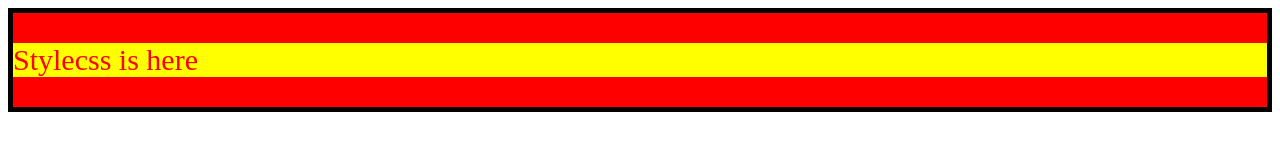
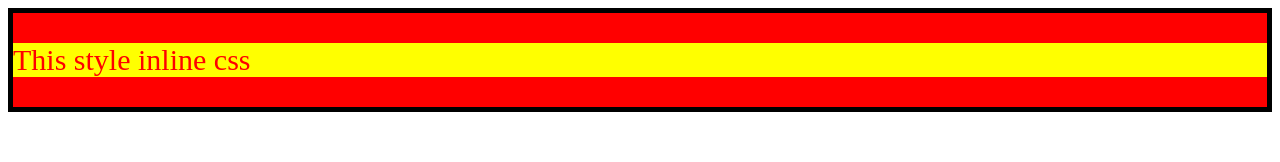
Before and after one commit to Ryuuutaaa/react-udemy, a React (Vite) app: page / in a window 1280 px wide. Shown: the top 162 px of the page. Built offline with nearby package versions, Linux system fonts and the light colour scheme.

Commit message:
feat : inline

```diff
--- a/index.html
+++ b/index.html
@@ -4,7 +4,7 @@
     <meta charset="UTF-8" />
     <link rel="icon" type="image/svg+xml" href="/vite.svg" />
     <meta name="viewport" content="width=device-width, initial-scale=1.0" />
-    <link rel="stylesheet" href="./src/assets/css/style.css" />
+    <!-- <link rel="stylesheet" href="./src/assets/css/style.css" /> -->
     <title>Vite + React</title>
   </head>
   <body>
--- a/src/components/CssStyle.jsx
+++ b/src/components/CssStyle.jsx
@@ -2,8 +2,13 @@
 
 const CssStyle = () => {
   return (
-    <div className="container">
-      <p>Stylecss is here</p>
+    // <div className="container">
+    //   <p>Stylecss is here</p>
+    // </div>
+    <div style={{ border: "5px solid black", backgroundColor: "red" }}>
+      <p style={{ fontSize: "30px", color: "red", backgroundColor: "yellow" }}>
+        This style inline css
+      </p>
     </div>
   );
 };
```
